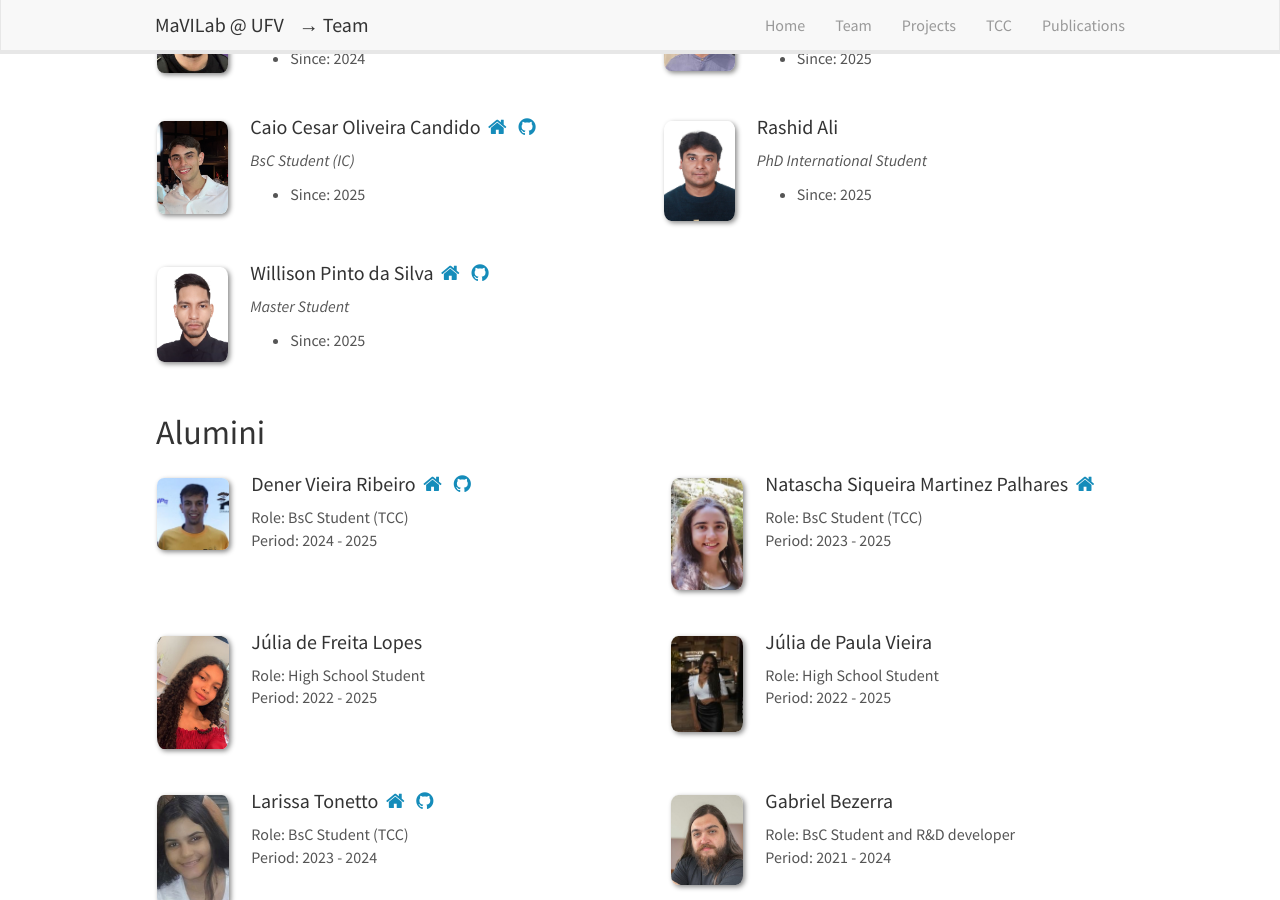
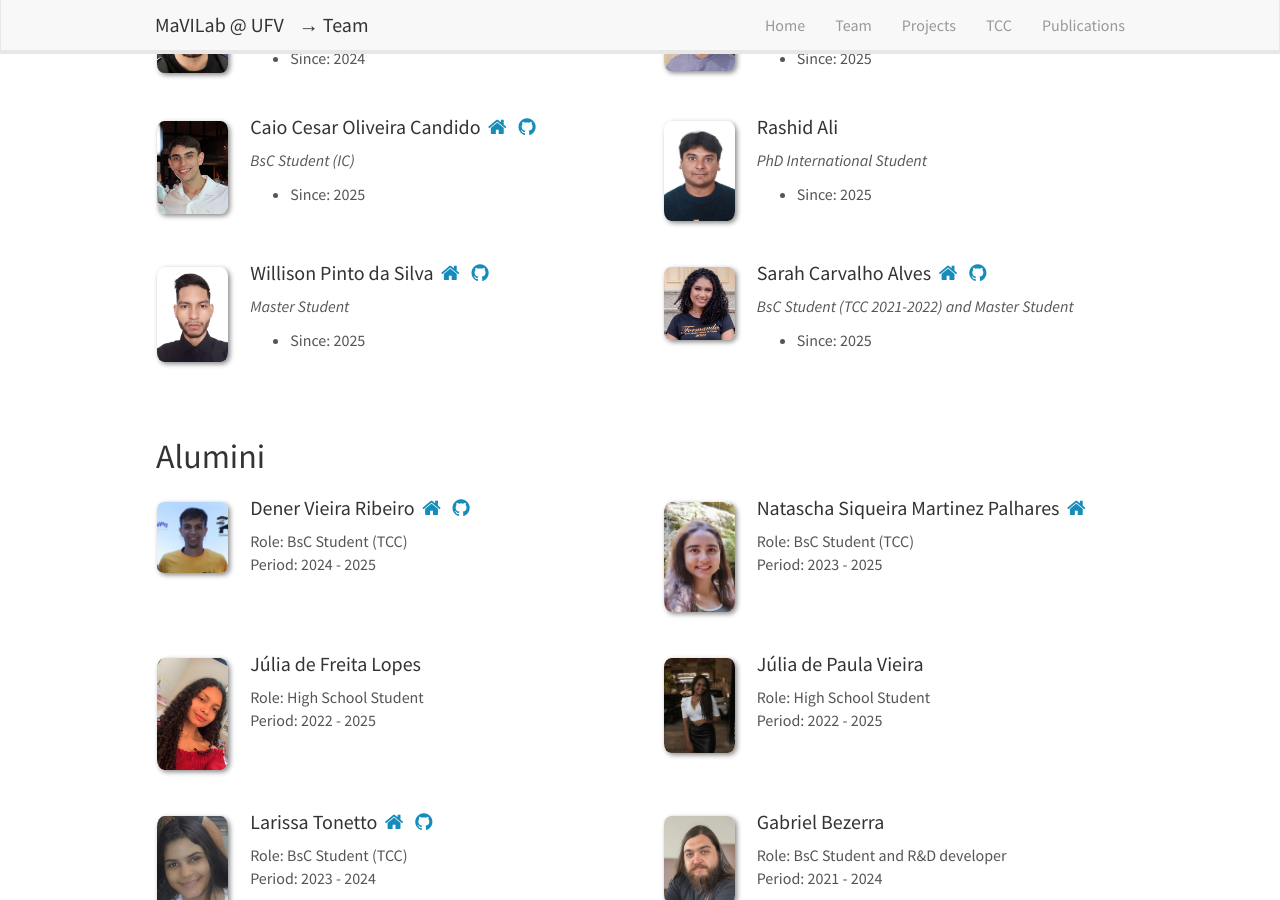
Before and after one commit to MaVILab-UFV/mavilab-ufv.github.io, a Jekyll site: the page built from _pages/team.md, in a window 1280 px wide and 900 px high, scrolled down 1399 px. Built offline with Jekyll 4.4.1, drawn with Linux system fonts in a browser that asks for light colours; nearby versions of some CDN libraries; some of the changed text lies outside the part shown.

Commit message:
Update students_list.yml

```diff
--- a/_data/students_list.yml
+++ b/_data/students_list.yml
@@ -103,6 +103,14 @@
     homepage: https://www.linkedin.com/in/willison-pinto-da-silva-6b72b22a8/
     github: https://github.com/willisonpintodasilva-sys
     level: Master Student
+
+  - name: Sarah Carvalho Alves
+    photo: sara-alves.jpg
+    since: 2025
+    until:
+    homepage: https://www.linkedin.com/in/sarah-c-alves/
+    github: https://github.com/scarvalh
+    level: BsC Student (TCC 2021-2022) and Master Student
 
 - type: Alumini
   list:
@@ -250,14 +258,6 @@
     github:
     level: Master Student
 
-  - name: Sarah Carvalho Alves
-    photo: sara-alves.jpg
-    since: 2021
-    until: 2022
-    homepage: https://www.linkedin.com/in/sarah-c-alves/
-    github: https://github.com/scarvalh
-    level: BsC Student (TCC)
-
   - name: Manoela Werneck Auad
     photo: manoela-auad.jpeg
     since: 2021
```
